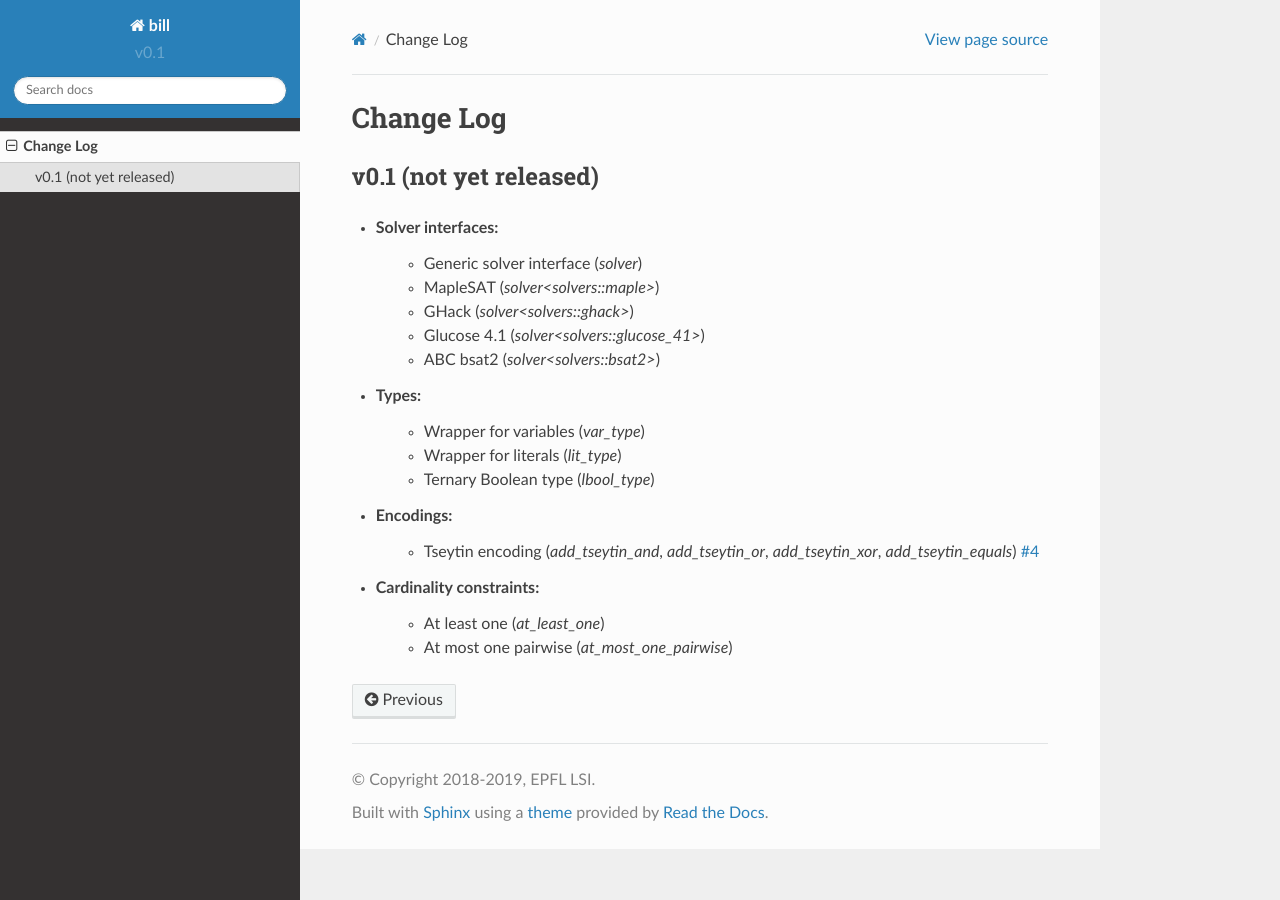
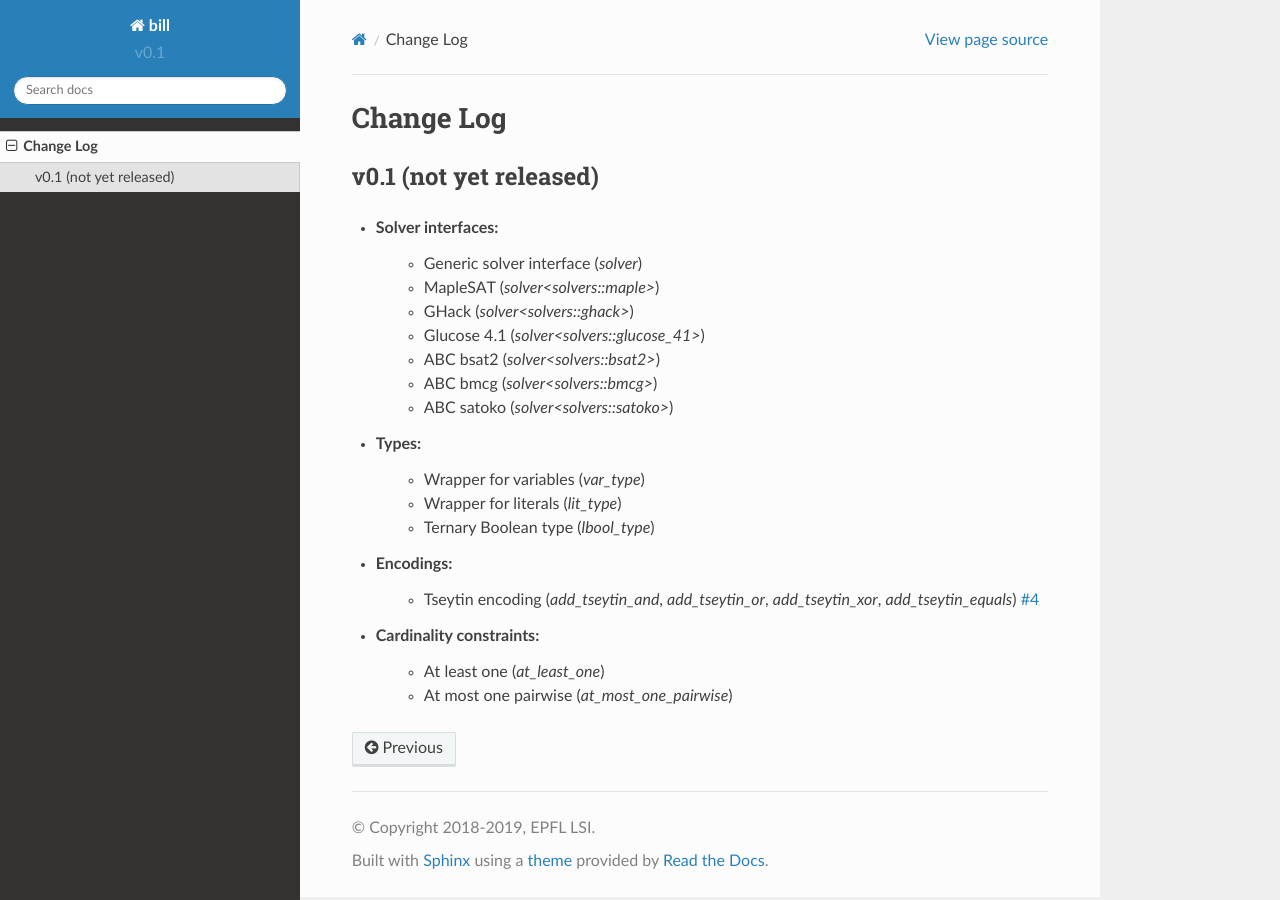
Before and after one commit to lsils/bill, a Sphinx documentation site: the page built from docs/changelog.rst, in a window 1280 px wide. Built offline with Sphinx 7.4.7 and the Read the Docs theme 2.0.0, drawn with Linux system fonts in a browser that asks for light colours.

Commit message:
changelog.

```diff
--- a/docs/changelog.rst
+++ b/docs/changelog.rst
@@ -10,6 +10,8 @@ v0.1 (not yet released)
     - GHack (`solver<solvers::ghack>`)
     - Glucose 4.1 (`solver<solvers::glucose_41>`)
     - ABC bsat2 (`solver<solvers::bsat2>`)
+    - ABC bmcg (`solver<solvers::bmcg>`)
+    - ABC satoko (`solver<solvers::satoko>`)
 * Types:
     - Wrapper for variables (`var_type`)
     - Wrapper for literals (`lit_type`)
```
